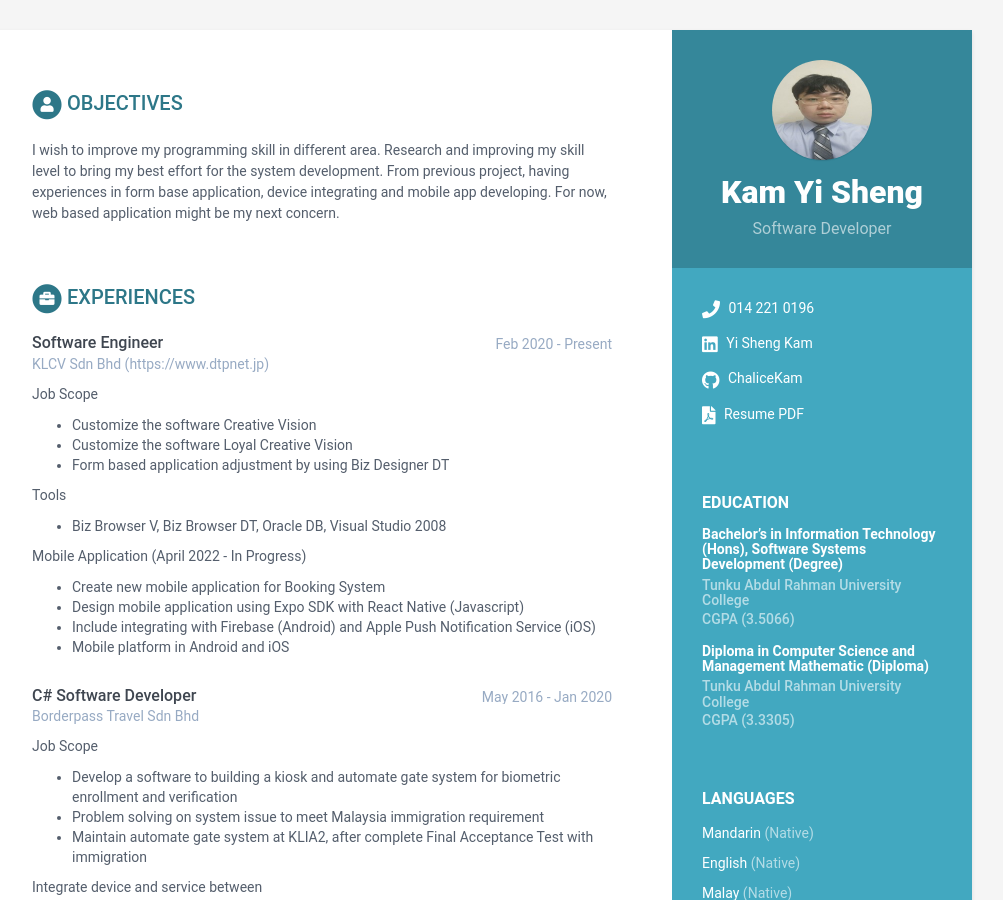
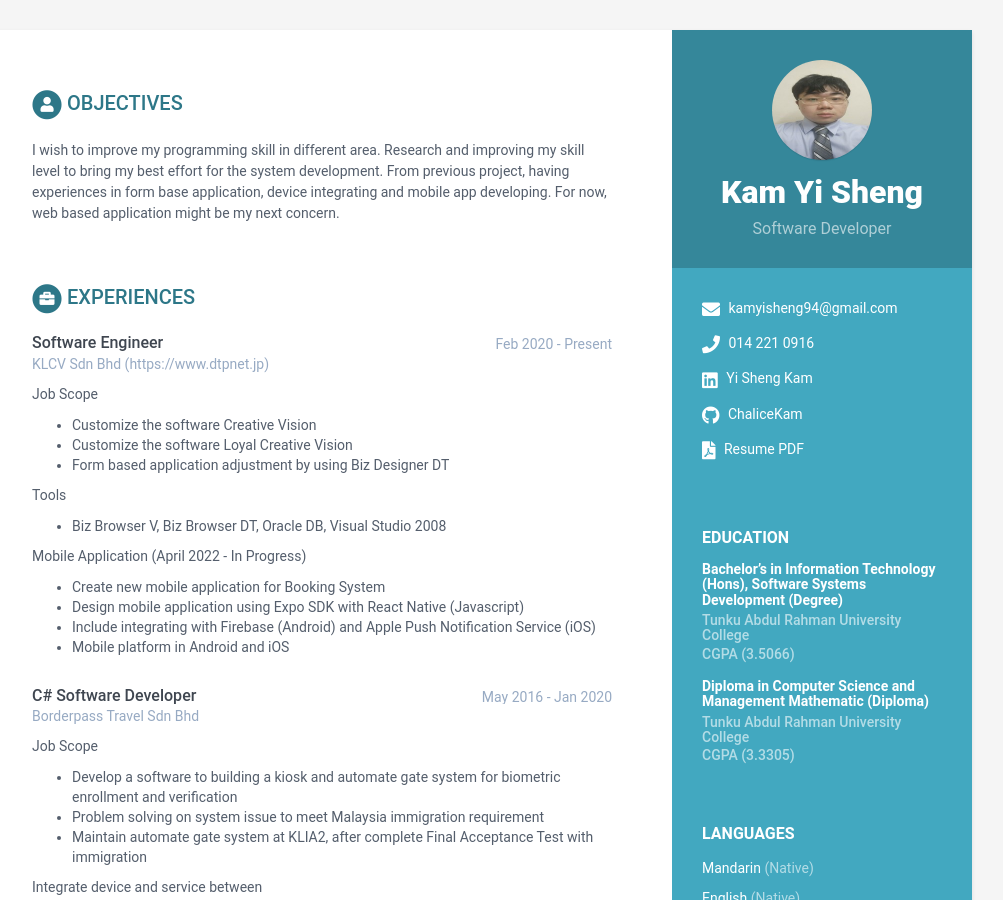
Before and after one commit to ChaliceKam/chalicekam.github.io, a Jekyll site: the page built from index.html, in a window 1280 px wide and 900 px high. Shown: the whole window, without its empty margins (168-1171 px from the left). Built offline with Jekyll 4.4.1, drawn with Linux system fonts in a browser that asks for light colours.

Commit message:
Update data.yml

```diff
--- a/_data/data.yml
+++ b/_data/data.yml
@@ -11,8 +11,9 @@ sidebar:
     tagline: Software Developer
     avatar: KamYiSheng.jpg  #place a 100x100 picture inside /assets/images/ folder and provide the name of the file below
 
-    # Sidebar links    email: kamyisheng94@gmail.com
-    phone: 014 221 0196
+    # Sidebar links
+    email: kamyisheng94@gmail.com
+    phone: 014 221 0916
     citizenship:
     website:  #do not add http://
     linkedin: Yi Sheng Kam
```
